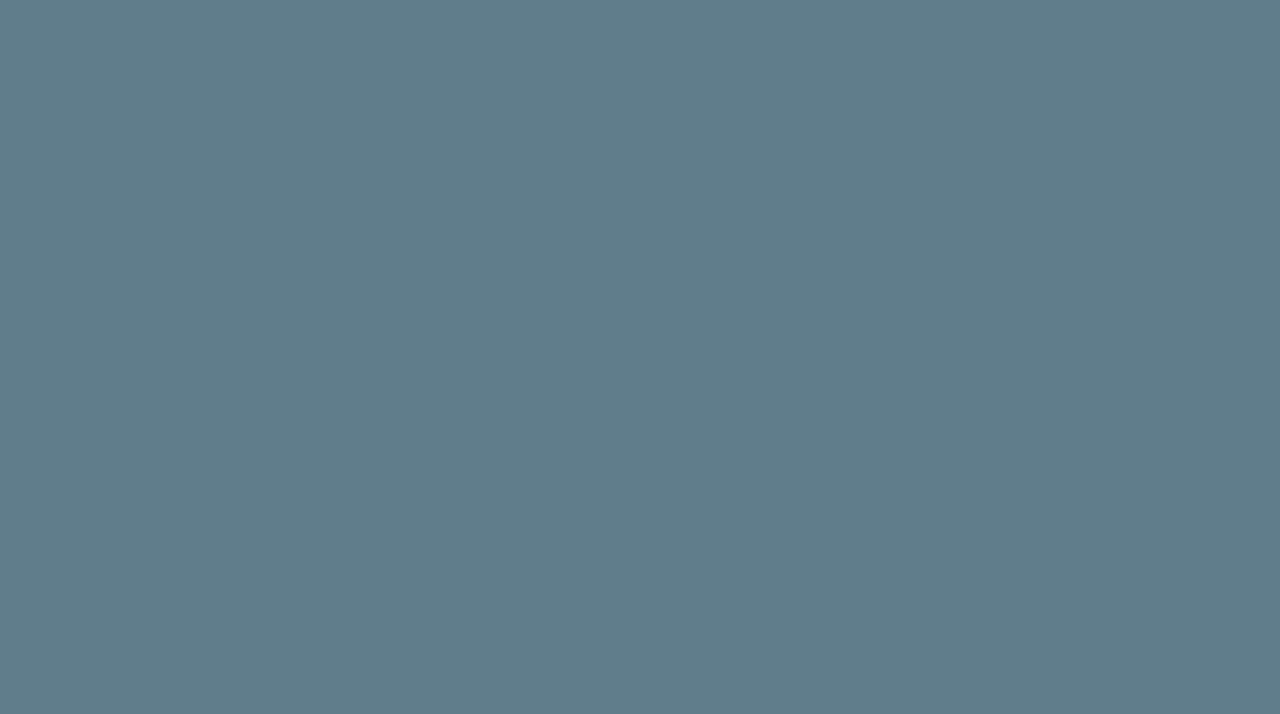
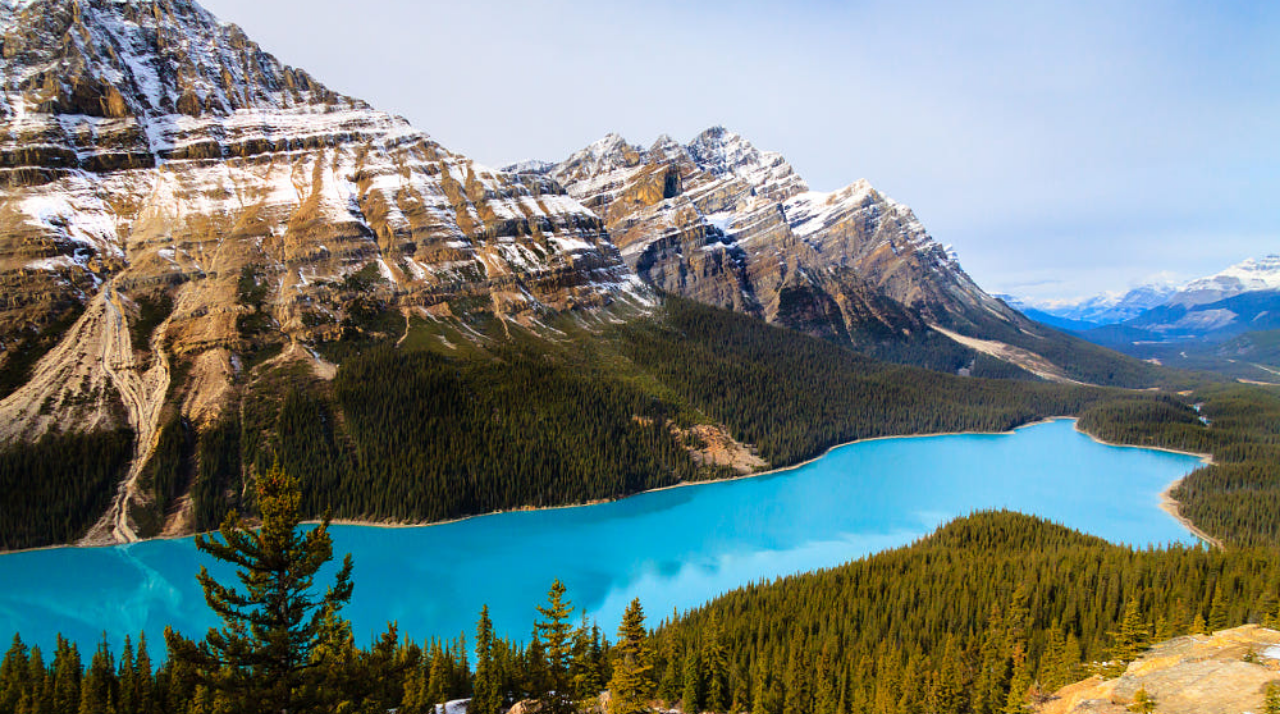
Before and after one commit to BlazerYoo/chromefolio, a plain HTML site: page index.html in a window 1280 px wide. Shown: the top 714 px of the page. Drawn offline with Linux system fonts and the light colour scheme.

Commit message:
wallpaper change

```diff
--- a/css/styles.css
+++ b/css/styles.css
@@ -1,11 +1,10 @@
 html {
   /*https://500px.com/photo/91380019/Peyto-Lake-by-Darcy-Ertman/*/
-  /*background: url('/images/wallpaper.jpg') no-repeat center center fixed;
+  background: url('/images/wallpaper.jpg') no-repeat center center fixed;
   -webkit-background-size: cover;
   -moz-background-size: cover;
   -o-background-size: cover;
-  background-size: cover;*/
-  background-color: #607d8b;
+  background-size: cover;
   display: flex;
   justify-content: center;
   align-items: center;
```
